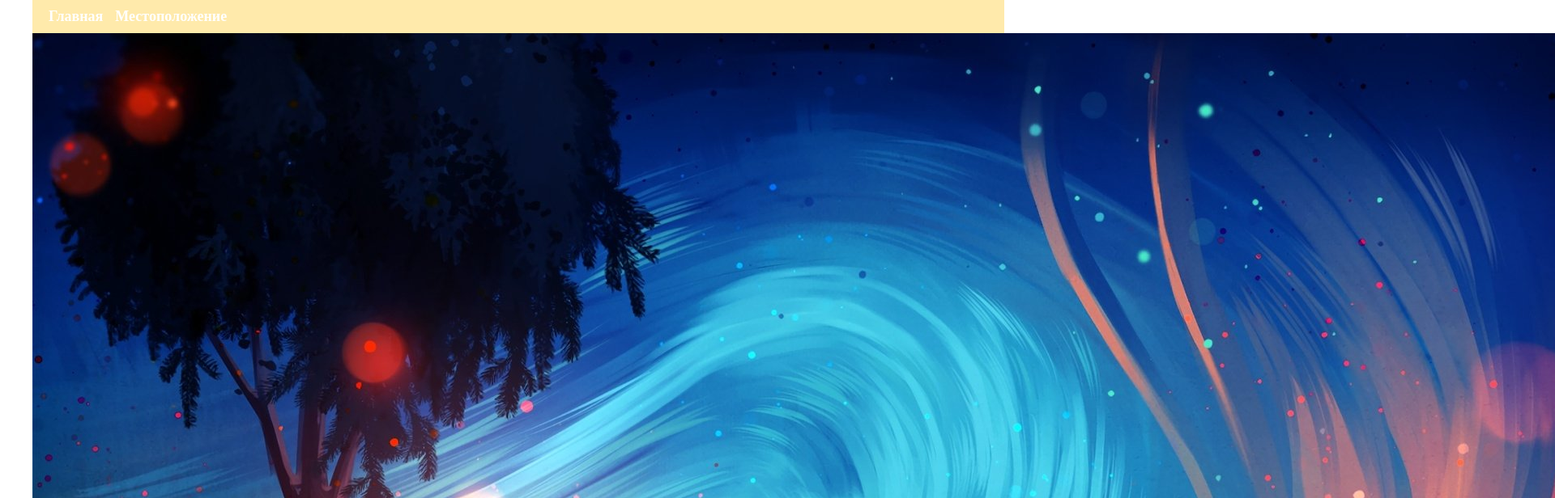
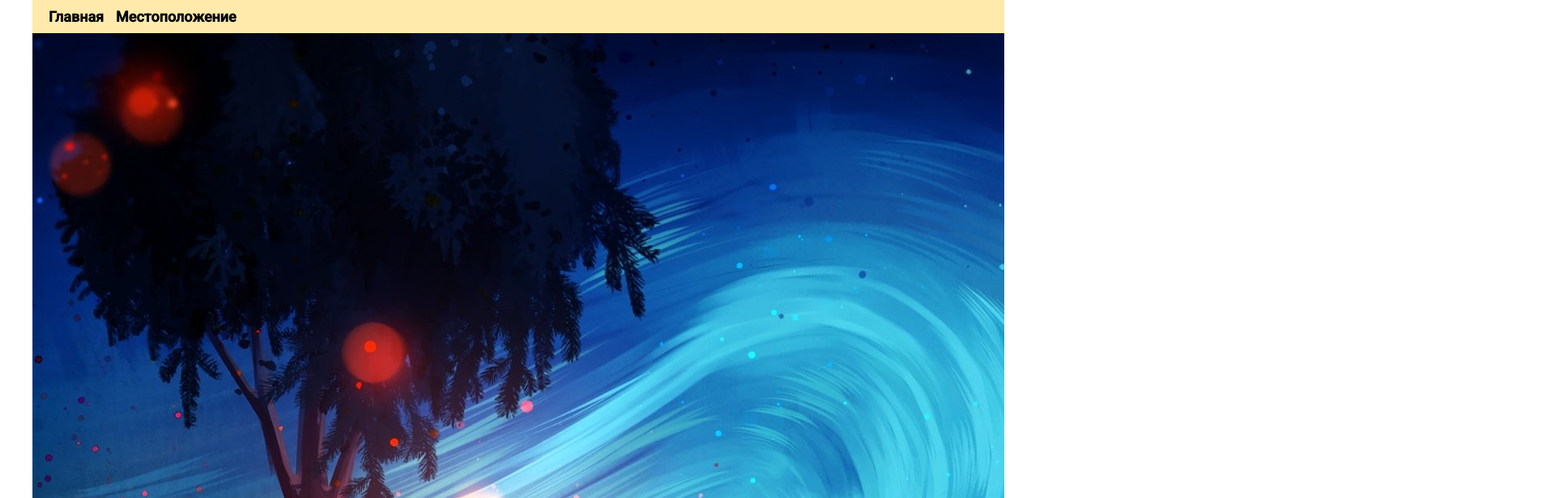
Before and after one commit to felixnikultsev/LivePhoto, a plain HTML site: page index.html in a window 1280 px wide. Shown: the top 616 px of the page at 81% size, 1920 px wide, since content can reach past the window. Drawn offline with Linux system fonts and the light colour scheme.

Commit message:
created second page

```diff
--- a/index.html
+++ b/index.html
@@ -10,8 +10,8 @@
   <body>
     <div class="container">
       <nav class="nav">
-        <a class="link" href="">Главная</a>
-        <a class="link" href="">Местоположение</a>
+        <a class="link" href="index.html">Главная</a>
+        <a class="link" href="index2.html">Местоположение</a>
       </nav>
       <div class="slider">
         <div>
--- a/styles/index.css
+++ b/styles/index.css
@@ -1,12 +1,16 @@
+@import url('https://fonts.googleapis.com/css2?family=Roboto:wght@400;500&display=swap');
+
 * {
   margin: 0;
   padding: 0;
   box-sizing: border-box;
+  overflow-x: hidden;
 }
 
 body {
   font-size: 14px;
-  color: #ffffff;
+  color: #000000;
+  font-family: 'Roboto';
 }
 
 .container {
@@ -14,7 +18,8 @@ body {
   margin: 0 auto;
 }
 
-.nav, .footer {
+.nav,
+.footer {
   display: flex;
   background-color: #ffeaab;
   padding: 10px 20px;
@@ -22,7 +27,7 @@ body {
 
 .link {
   margin-right: 15px;
-  color: #ffffff;
+  color: #000000;
   font-weight: 600;
   font-size: 18px;
   text-decoration: none;
```
Also changed, not shown: index2.html (added, +18 -0 lines).
